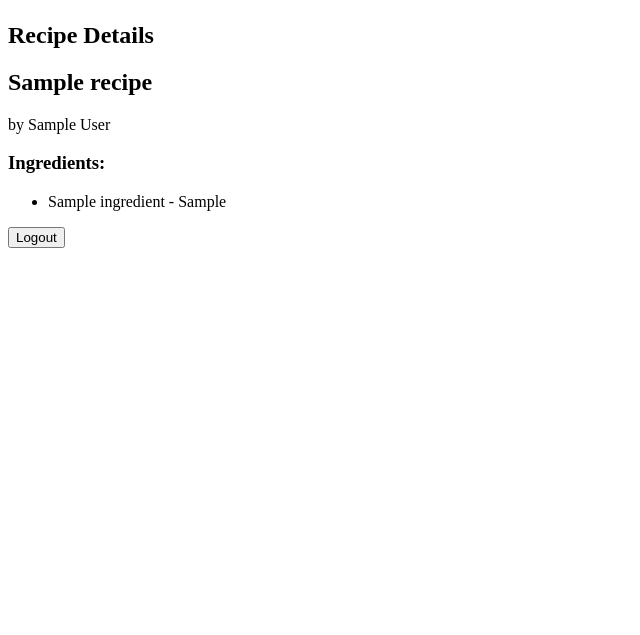
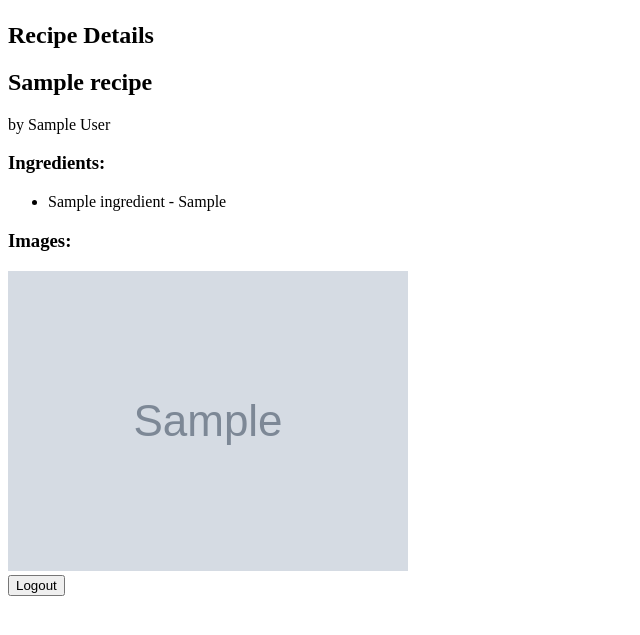
Before and after one commit to LuisRabbids/recipebook-felipe-miguelluis, a Django app: page /recipe/1/ in a window 1280 px wide. Shown: the part 58-693 px from the top of the page, without its empty margins (0-640 px from the left). Run offline with Django 5.2, Linux system fonts and the light colour scheme; a user stored in the database is signed in; tables that the repository leaves empty hold one stand-in row (values such as "Sample post"); grey boxes marked "Sample" are stand-in pictures.

Commit message:
Modified Recipe Detail template to show images

```diff
--- a/ledger/templates/ledger/recipe_detail.html
+++ b/ledger/templates/ledger/recipe_detail.html
@@ -11,4 +11,8 @@
             <li>{{ ingredient.ingredient.name }} - {{ ingredient.quantity }}</li>
         {% endfor %}
     </ul>
+    <h3>Images:</h3>
+    {% for image in recipe.images.all %}
+        <img src="{{ image.recipe_image.url }}" alt="{{ image.description }}">
+    {% endfor %}
 {% endblock %}
```
